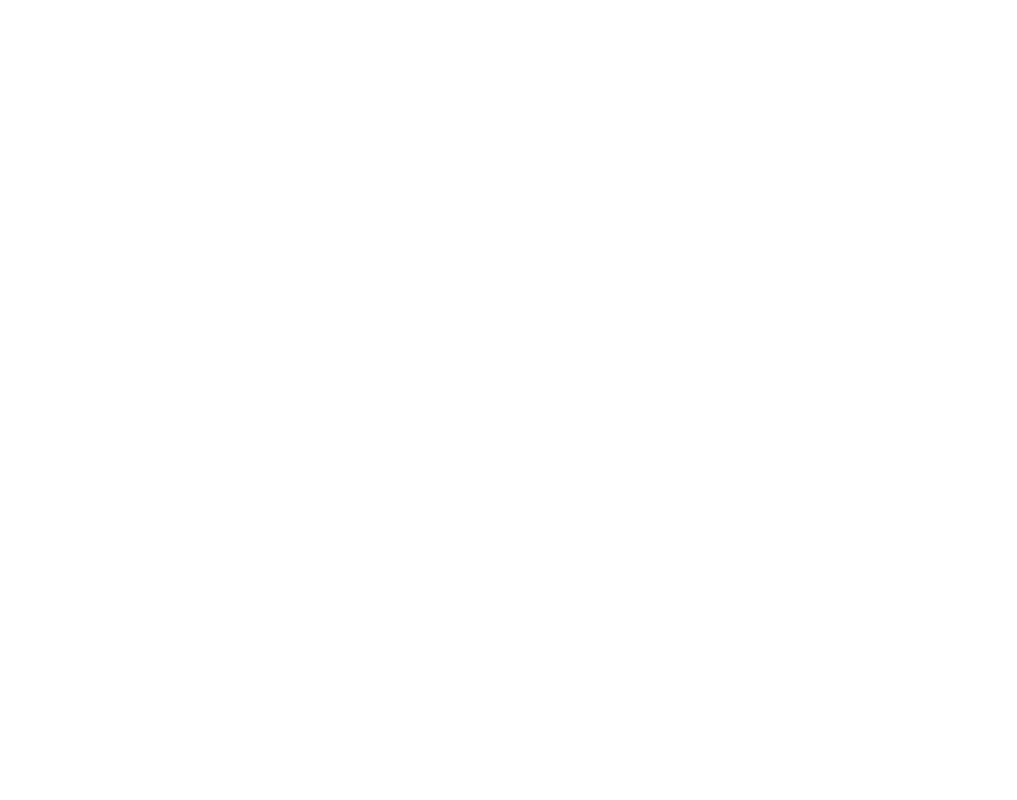
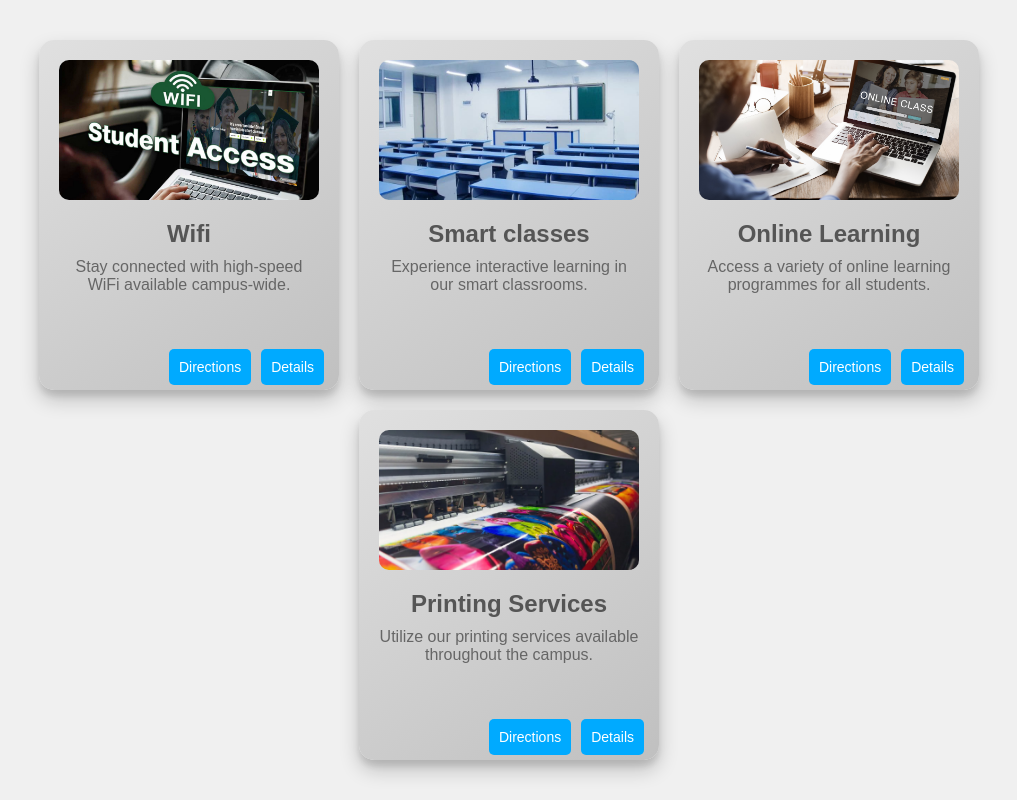
Before and after one commit to Arslaan027/frontend-Project, a PHP site: page /Technology.html in a window 1280 px wide. Before the commit the part shown is empty. Shown: the whole page, without its empty margins (131-1148 px from the left). Run offline with PHP 8.4, Linux system fonts and the light colour scheme.

Commit message:
technology
updated technology pages

```diff
--- a/Technology.html
+++ b/Technology.html
@@ -3,9 +3,63 @@
 <head>
     <meta charset="UTF-8">
     <meta name="viewport" content="width=device-width, initial-scale=1.0">
-    <title>Document</title>
+    <title>Futuristic Boxes</title>
+    <link rel="stylesheet" href="technology.css">
 </head>
 <body>
-
+    <div class="container">
+        <div class="box">
+            <div class="content">
+                <div class="image-area Wifi-image">
+                    <!-- Wifi image here -->
+                </div>
+                <h2>Wifi</h2>
+                <p>Stay connected with high-speed WiFi available campus-wide.</p>
+            </div>
+            <div class="buttons">
+                <button class="btn">Directions</button>
+                <button class="btn">Details</button>
+            </div>
+        </div>
+        <div class="box">
+            <div class="content">
+                <div class="image-area Smart-image">
+                    <!-- Smart classroom image here -->
+                </div>
+                <h2>Smart classes</h2>
+                <p>Experience interactive learning in our smart classrooms.</p>
+            </div>
+            <div class="buttons">
+                <button class="btn">Directions</button>
+                <button class="btn">Details</button>
+            </div>
+        </div>
+        <div class="box">
+            <div class="content">
+                <div class="image-area online-image">
+                    <!-- Online learning programme image here -->
+                </div>
+                <h2>Online Learning</h2>
+                <p>Access a variety of online learning programmes for all students.</p>
+            </div>
+            <div class="buttons">
+                <button class="btn">Directions</button>
+                <button class="btn">Details</button>
+            </div>
+        </div>
+        <div class="box">
+            <div class="content">
+                <div class="image-area printing-image">
+                    <!-- Printing services image here -->
+                </div>
+                <h2>Printing Services</h2>
+                <p>Utilize our printing services available throughout the campus.</p>
+            </div>
+            <div class="buttons">
+                <button class="btn">Directions</button>
+                <button class="btn">Details</button>
+            </div>
+        </div>
+    </div>
 </body>
 </html>
--- a/technology.css
+++ b/technology.css
@@ -0,0 +1,120 @@
+/* Reset some default styles */
+body, h2, p, button {
+    margin: 0;
+    padding: 0;
+    font-family: 'Arial', sans-serif;
+}
+
+body {
+    display: flex;
+    justify-content: center;
+    align-items: center;
+    height: 100vh;
+    background: #f0f0f0;
+    color: #333;
+    overflow-y: auto;
+}
+
+.container {
+    display: flex;
+    flex-wrap: wrap;
+    gap: 20px;
+    justify-content: center;
+    align-items: center;
+    padding: 20px;
+}
+
+.box {
+    background: linear-gradient(145deg, #e0e0e0, #c0c0c0);
+    border-radius: 15px;
+    box-shadow: 0 10px 20px rgba(0, 0, 0, 0.2), 0 6px 6px rgba(0, 0, 0, 0.1);
+    width: 300px;
+    height: 350px;
+    transition: transform 0.3s, box-shadow 0.3s;
+    display: flex;
+    flex-direction: column;
+    justify-content: space-between;
+    overflow: hidden;
+}
+
+.box:hover {
+    transform: translateY(-10px);
+    box-shadow: 0 20px 30px rgba(0, 0, 0, 0.3), 0 10px 10px rgba(0, 0, 0, 0.2);
+}
+
+.content {
+    text-align: center;
+    padding: 20px;
+    flex: 1;
+}
+
+.image-area {
+    height: 140px;
+    background: #ccc;
+    margin-bottom: 20px;
+    border-radius: 10px;
+}
+
+.Wifi-image {
+    /* Add Wifi image here */
+    background: url('/eduford_img/Wifi.jpg') no-repeat center center;
+    background-size: cover;
+}
+
+.Smart-image {
+    /* Add Smart classroom image here */
+    background: url('/eduford_img/Smart.jpg') no-repeat center center;
+    background-size: cover;
+}
+
+.online-image {
+    /* Add Online learning programme image here */
+    background: url('/eduford_img/online.jpeg') no-repeat center center;
+    background-size: cover;
+}
+
+.printing-image {
+    /* Add Printing services image here */
+    background: url('/eduford_img/printing.webp') no-repeat center center;
+    background-size: cover;
+}
+
+h2 {
+    margin-bottom: 10px;
+    font-size: 24px;
+    color: #555;
+}
+
+p {
+    margin-bottom: 20px;
+    font-size: 16px;
+    color: #666;
+}
+
+.buttons {
+    display: flex;
+    justify-content: right;
+    padding: 10px;
+}
+
+.btn {
+    background: #0af;
+    border: none;
+    border-radius: 5px;
+    padding: 10px 10px;
+    color: #fff;
+    margin: 5px;
+    font-size: 14px;
+    cursor: pointer;
+    transition: background 0.3s, transform 0.3s;
+    white-space: nowrap;
+}
+
+.btn:hover {
+    background: #08d;
+    transform: scale(1.1);
+}
+
+.btn:active {
+    transform: scale(0.95);
+}
```
Also changed, not shown: Studies.css (+0 -11 lines), eduford_img/Smart.jpg (added), eduford_img/Wifi.jpg (added), eduford_img/online.jpeg (added), eduford_img/printing.webp (added).
